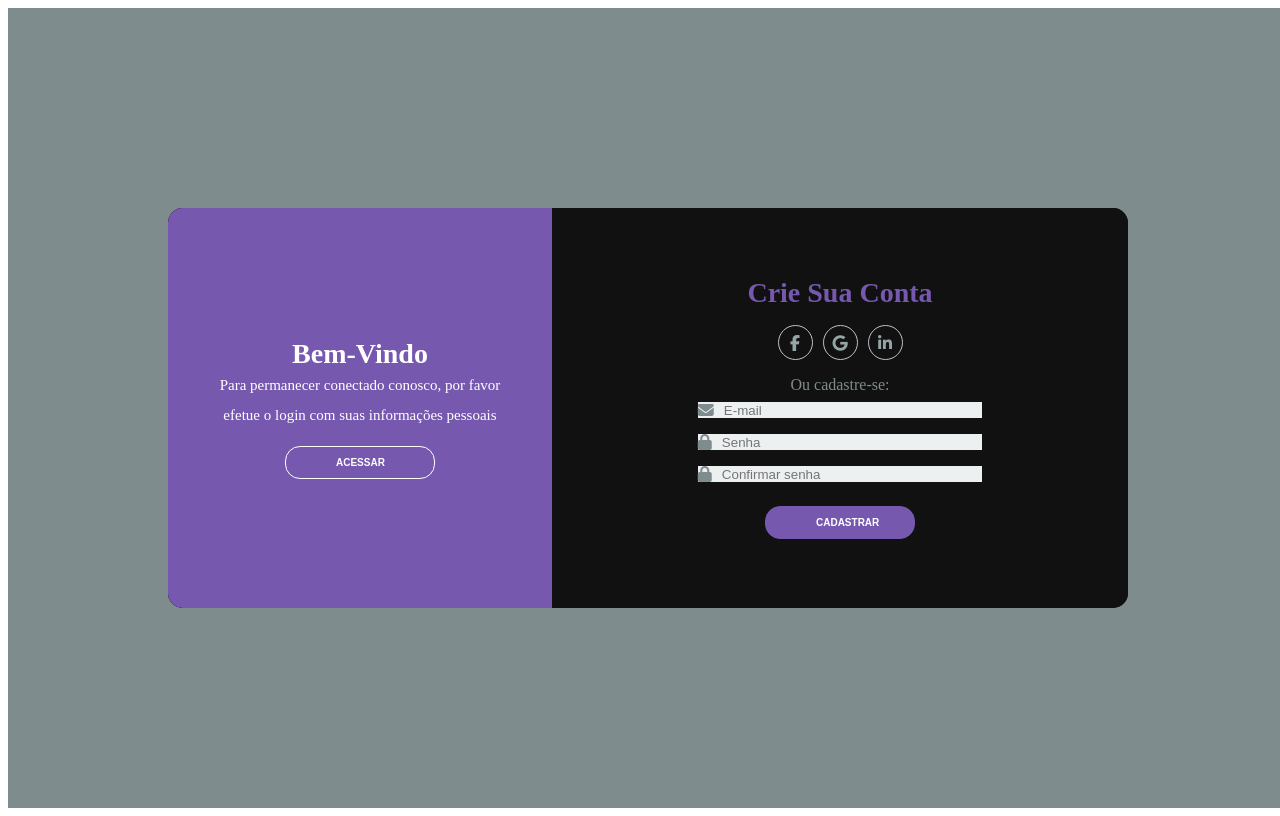
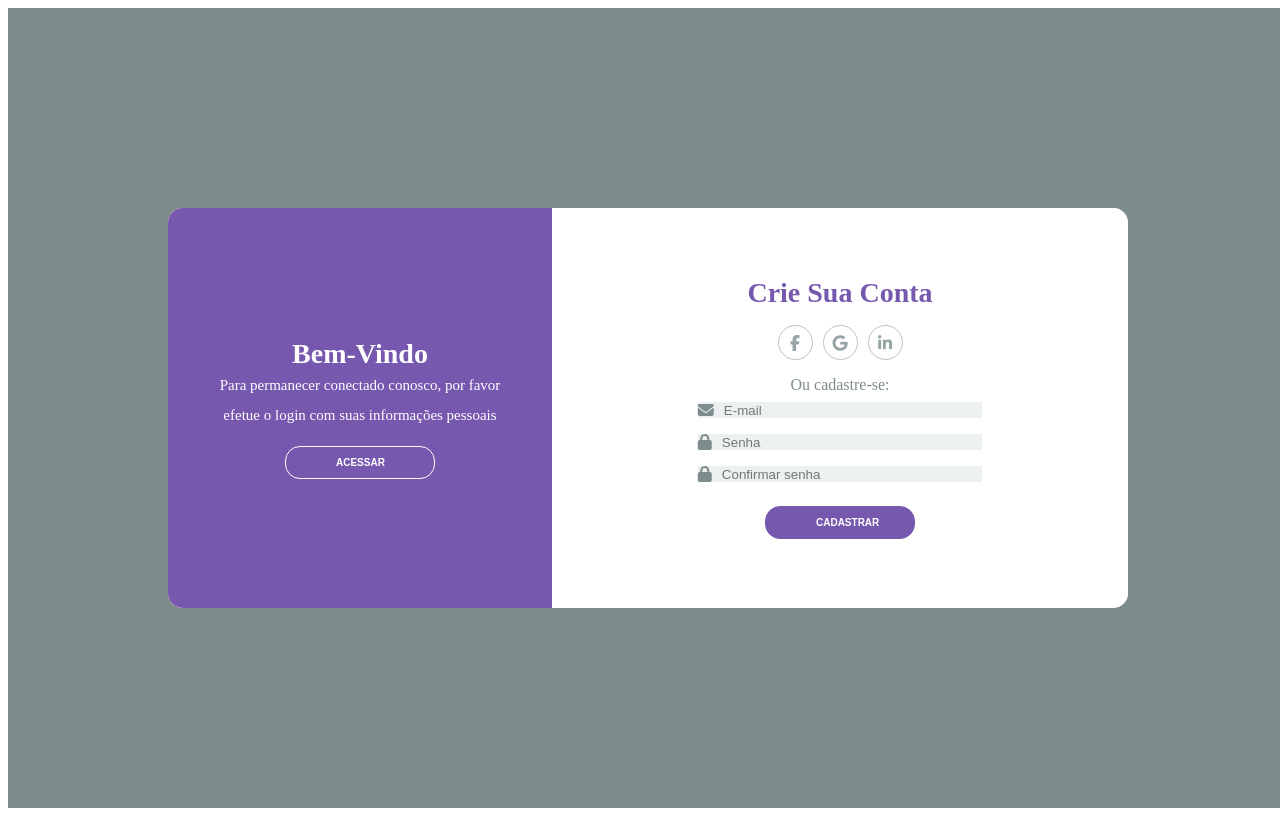
Before and after one commit to GuDemori/projeto-login-vue, a Vue app: page / in a window 1280 px wide. Built offline with nearby package versions, Linux system fonts and the light colour scheme.

Commit message:
revert test

```diff
--- a/src/assets/styles.css
+++ b/src/assets/styles.css
@@ -31,7 +31,7 @@ body{
     width: 960px;
     height: 50%;
     border-radius: 15px;
-    background-color: #111111;
+    background-color: #FFF;
 }
 
 .content::before{
```
